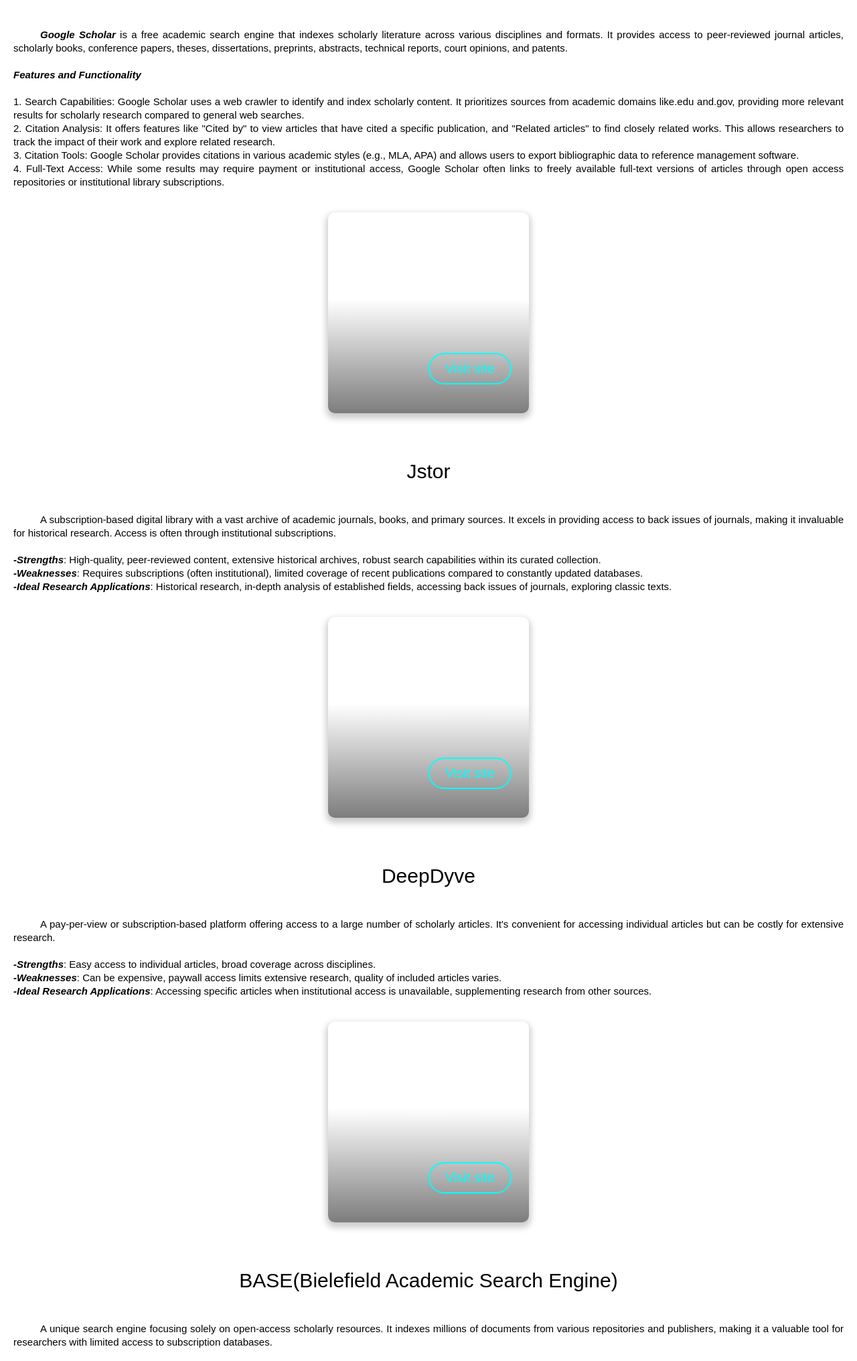
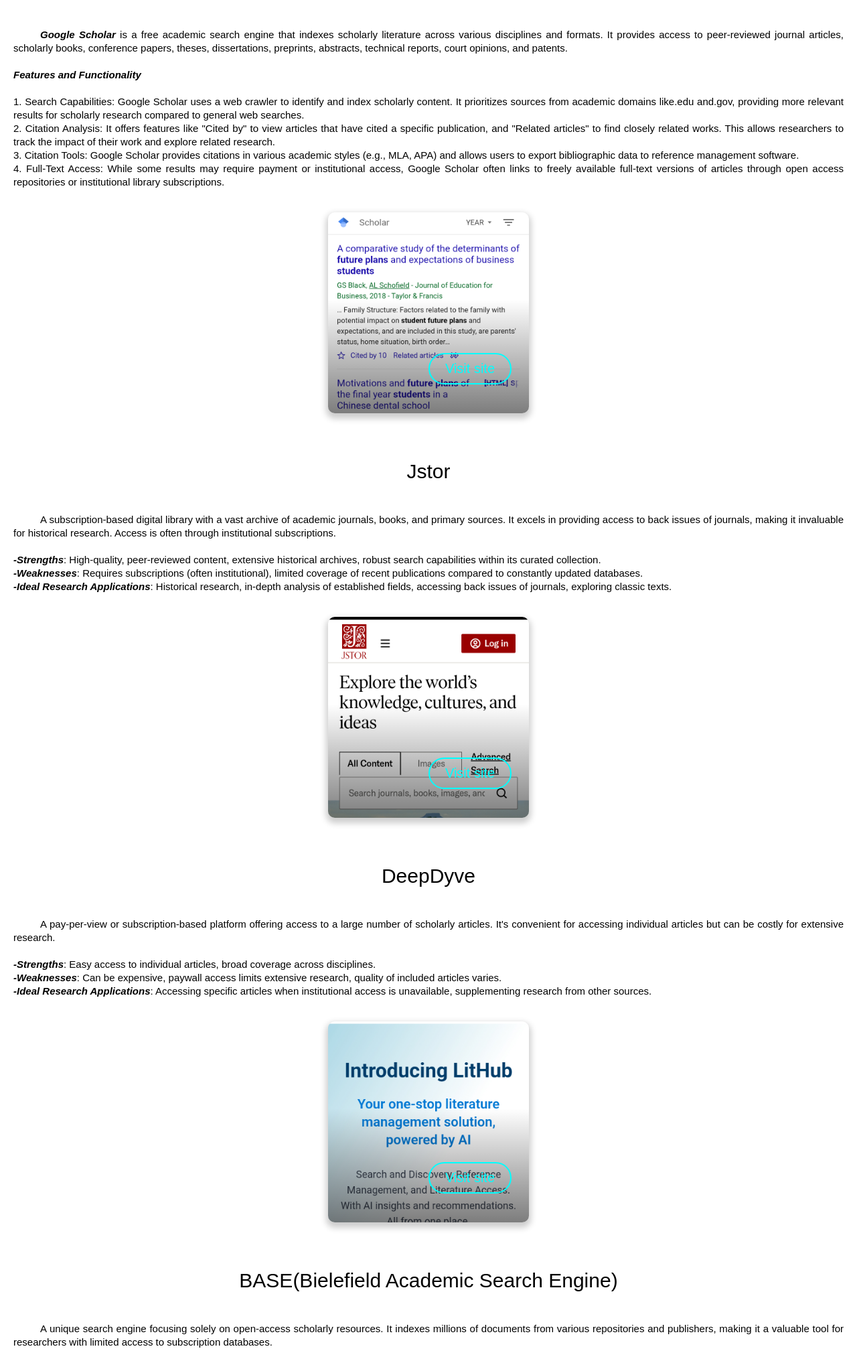
Before and after one commit to Sumeta1/Research, a plain HTML site: page index.html in a window 1280 px wide. Shown: the part 502-2534 px from the top of the page at 67% size. Drawn offline with Linux system fonts and the light colour scheme; the site is published under a folder, as on GitHub Pages, so addresses that start at the root find nothing.

Commit message:
Update index.html

```diff
--- a/index.html
+++ b/index.html
@@ -59,7 +59,7 @@
                 </div>
 
                 <div id="pic">
-                    <img src="/img1.jpg">
+                    <img src="img1.jpg">
                     <a href="https://scholar.google.com/schhp?hl=en&as_sdt=0,5">
                         Visit site
                         <div></div>
@@ -84,7 +84,7 @@
                 </div>
 
                 <div id="pic">
-                    <img src="/img2.jpg">
+                    <img src="img2.jpg">
                     <a href="https://www.jstor.org/">
                         Visit site
                         <div></div>
@@ -111,7 +111,7 @@
                 </div>
 
                 <div id="pic">
-                    <img src="/img3.jpg">
+                    <img src="img3.jpg">
                     <a href="https://deepdyve.com/">
                         Visit site
                         <div></div>
@@ -138,7 +138,7 @@
                 </div>
 
                 <div id="pic">
-                    <img src="/img4.jpg">
+                    <img src="img4.jpg">
                     <a href="https://www.base-search.net/">
                         Visit site
                         <div></div>
@@ -165,7 +165,7 @@
                 </div>
 
                 <div id="pic">
-                    <img src="/img5.jpg">
+                    <img src="img5.jpg">
                     <a href="https://doaj.org/">
                         Visit site
                         <div></div>
@@ -192,7 +192,7 @@
                 </div>
 
                 <div id="pic">
-                    <img src="/img6.jpg">
+                    <img src="img6.jpg">
                     <a href="https://eric.ed.gov/">
                         Visit site
                         <div></div>
```
